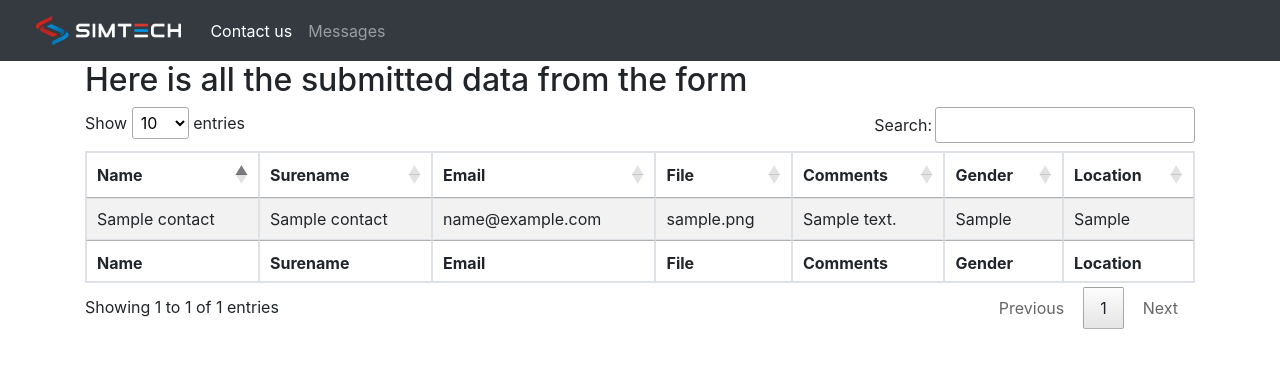
After one commit to tobby-spacex/contant-us, a PHP site: page /form-details in a window 1280 px wide. The commit adds this page. Shown: the top 368 px of the page. Run offline with PHP 8.4, Linux system fonts and the light colour scheme; tables that the repository leaves empty or names only in its code hold one stand-in row (values such as "Sample post"); some libraries are stand-ins or nearby versions.

Commit message:
pagination table created

```diff
--- a/app/Controllers/ContactUsController.php
+++ b/app/Controllers/ContactUsController.php
@@ -20,4 +20,9 @@ class ContactUsController
         $this->contactModel->register($_POST);
         return header('Location: /');
     }
+
+    public function showAll()
+    {
+        return $this->contactModel->fetchAll();
+    }
 }
--- a/app/Models/ContactUsModel.php
+++ b/app/Models/ContactUsModel.php
@@ -4,6 +4,7 @@ declare(strict_types = 1);
 
 namespace App\Models;
 
+use PDO;
 use App\Models\Model;
 
 class ContactUsModel extends Model
@@ -27,4 +28,16 @@ class ContactUsModel extends Model
         $stmt->execute([$name , $surename, $email, $file, $comment, $gender, $options]);
         return $this->pdo->lastInsertId();
     }
+
+    public function fetchAll()
+    {
+        $stmt = $this->pdo->prepare(
+            'SELECT * FROM contact'
+        );
+
+        $stmt->execute();
+        $formData = $stmt->fetchAll(PDO::FETCH_ASSOC);
+
+        return $formData ? $formData : [];
+    }
 }
--- a/app/views/404.php
+++ b/app/views/404.php
@@ -1,6 +1,5 @@
 <?php include_once "partials/_header.php"; ?>
 
-<?php echo 'The username is: ' .$_ENV["DB_DATABASE"] . '!'; ?>
 <div class="d-flex align-items-center justify-content-center vh-100">
     <div class="text-center">
         <h1 class="display-1 fw-bold">404</h1>
--- /dev/null
+++ b/app/views/contact/results/message.php
@@ -0,0 +1,66 @@
+<?php
+
+use App\Models\ContactUsModel;
+use App\Controllers\ContactUsController;
+
+     $contactModel = new ContactUsModel;
+     $contactController = new ContactUsController($contactModel);
+     $contactController->showAll();
+
+?>
+
+<?php include_once  trim(str_replace("public", "", VIEW_PATH)) . "/app/views/partials/_header.php"; ?>
+
+<div class="container">
+    <h2>Here is all the submitted data from the form</h2>
+    <table id="formMsgTable" class="table table-striped table-bordered table-sm" cellspacing="0" width="100%">
+  <thead>
+    <tr>
+      <th class="th-sm">Name </th>
+
+      <th class="th-sm">Surename</th>
+
+      <th class="th-sm">Email</th>
+
+      <th class="th-sm">File</th>
+
+      <th class="th-sm">Comments</th>
+
+      <th class="th-sm">Gender</th>
+
+      <th class="th-sm">Location</th>
+    </tr>
+  </thead>
+
+  <tbody>
+
+    <?php
+        foreach ($contactController->showAll() as $row) {
+            echo '<tr>';
+            echo '<td>' . $row['name'] . '</td>';
+            echo '<td>' . $row['surename'] . '</td>';
+            echo '<td>' . $row['email'] . '</td>';
+            echo '<td>' . $row['file'] . '</td>';
+            echo '<td>' . $row['comments'] . '</td>';
+            echo '<td>' . $row['gender'] . '</td>';
+            echo '<td>' . $row['options'] . '</td>';
+            echo '</tr>';
+        }
+    ?>
+
+  </tbody>
+  <tfoot>
+    <tr>
+      <th>Name</th>
+      <th>Surename</th>
+      <th>Email</th>
+      <th>File</th>
+      <th>Comments</th>
+      <th>Gender</th>
+      <th class="th-sm">Location</th>
+    </tr>
+  </tfoot>
+</table>
+</div>
+
+<?php include_once  trim(str_replace("public", "", VIEW_PATH)) . "/app/views/partials/_footer.php"; ?>
--- a/app/views/partials/_footer.php
+++ b/app/views/partials/_footer.php
@@ -1,3 +1,6 @@
+
+<script src="/js/form-validation.js"></script>
+<script src="/js/msg-pagination.js"></script>
 
 </body>
 </html>
--- a/app/views/partials/_header.php
+++ b/app/views/partials/_header.php
@@ -4,8 +4,18 @@
     <meta charset="UTF-8">
     <meta http-equiv="X-UA-Compatible" content="IE=edge">
     <meta name="viewport" content="width=device-width, initial-scale=1.0">
-    <link rel="stylesheet" href="https://cdn.jsdelivr.net/npm/bootstrap@4.0.0/dist/css/bootstrap.min.css">
-    <script src="https://cdn.jsdelivr.net/npm/bootstrap@4.0.0/dist/js/bootstrap.bundle.min.js"></script>
+    <!-- <link rel="stylesheet" href="https://cdn.jsdelivr.net/npm/bootstrap@4.0.0/dist/css/bootstrap.min.css"> -->
+    <link rel="stylesheet" href="https://stackpath.bootstrapcdn.com/bootstrap/4.2.1/css/bootstrap.min.css" integrity="sha384-GJzZqFGwb1QTTN6wy59ffF1BuGJpLSa9DkKMp0DgiMDm4iYMj70gZWKYbI706tWS" crossorigin="anonymous">
+    <script src="https://code.jquery.com/jquery-3.3.1.slim.min.js" integrity="sha384-q8i/X+965DzO0rT7abK41JStQIAqVgRVzpbzo5smXKp4YfRvH+8abtTE1Pi6jizo" crossorigin="anonymous"></script>
+    <script src="https://cdnjs.cloudflare.com/ajax/libs/popper.js/1.14.6/umd/popper.min.js" integrity="sha384-wHAiFfRlMFy6i5SRaxvfOCifBUQy1xHdJ/yoi7FRNXMRBu5WHdZYu1hA6ZOblgut" crossorigin="anonymous"></script>
+    <script src="https://stackpath.bootstrapcdn.com/bootstrap/4.2.1/js/bootstrap.min.js" integrity="sha384-B0UglyR+jN6CkvvICOB2joaf5I4l3gm9GU6Hc1og6Ls7i6U/mkkaduKaBhlAXv9k" crossorigin="anonymous"></script>
+
+    <script
+  src="http://code.jquery.com/jquery-3.3.1.min.js"
+  integrity="sha256-FgpCb/KJQlLNfOu91ta32o/NMZxltwRo8QtmkMRdAu8="
+  crossorigin="anonymous"></script>
+  <link rel="stylesheet" href="https://cdn.datatables.net/1.10.19/css/jquery.dataTables.min.css">
+  <script src="https://cdn.datatables.net/1.10.19/js/jquery.dataTables.min.js" ></script>
 
     <title>Simtech</title>
 </head>
@@ -22,7 +32,7 @@
           <a class="nav-link active" aria-current="page" href="/contact-us">Contact us</a>
         </li>
         <li class="nav-item">
-          <a class="nav-link" href="/404">Features</a>
+          <a class="nav-link" href="/form-details">Messages</a>
         </li>
       </ul>
     </div>
--- a/public/index.php
+++ b/public/index.php
@@ -32,6 +32,10 @@ switch($urlRequest) {
         }
         break;
 
+    case '/form-details':
+        include_once '../app/views/contact/results/message.php';
+        break;
+
     default:
         http_response_code(404);
         include_once '../app/views/404.php';
--- /dev/null
+++ b/public/js/form-validation.js
@@ -0,0 +1,16 @@
+(function () {
+    'use strict'
+    var forms = document.querySelectorAll('.needs-validation')
+
+    Array.prototype.slice.call(forms)
+      .forEach(function (form) {
+        form.addEventListener('submit', function (event) {
+          if (!form.checkValidity()) {
+            event.preventDefault()
+            event.stopPropagation()
+          }
+
+          form.classList.add('was-validated')
+        }, false)
+      })
+  })()
--- /dev/null
+++ b/public/js/msg-pagination.js
@@ -0,0 +1,3 @@
+$(document).ready( function () {
+    $('#formMsgTable').DataTable();
+} );
```
Also changed, not shown: app/views/contact/index.php (+13 -8 lines).
